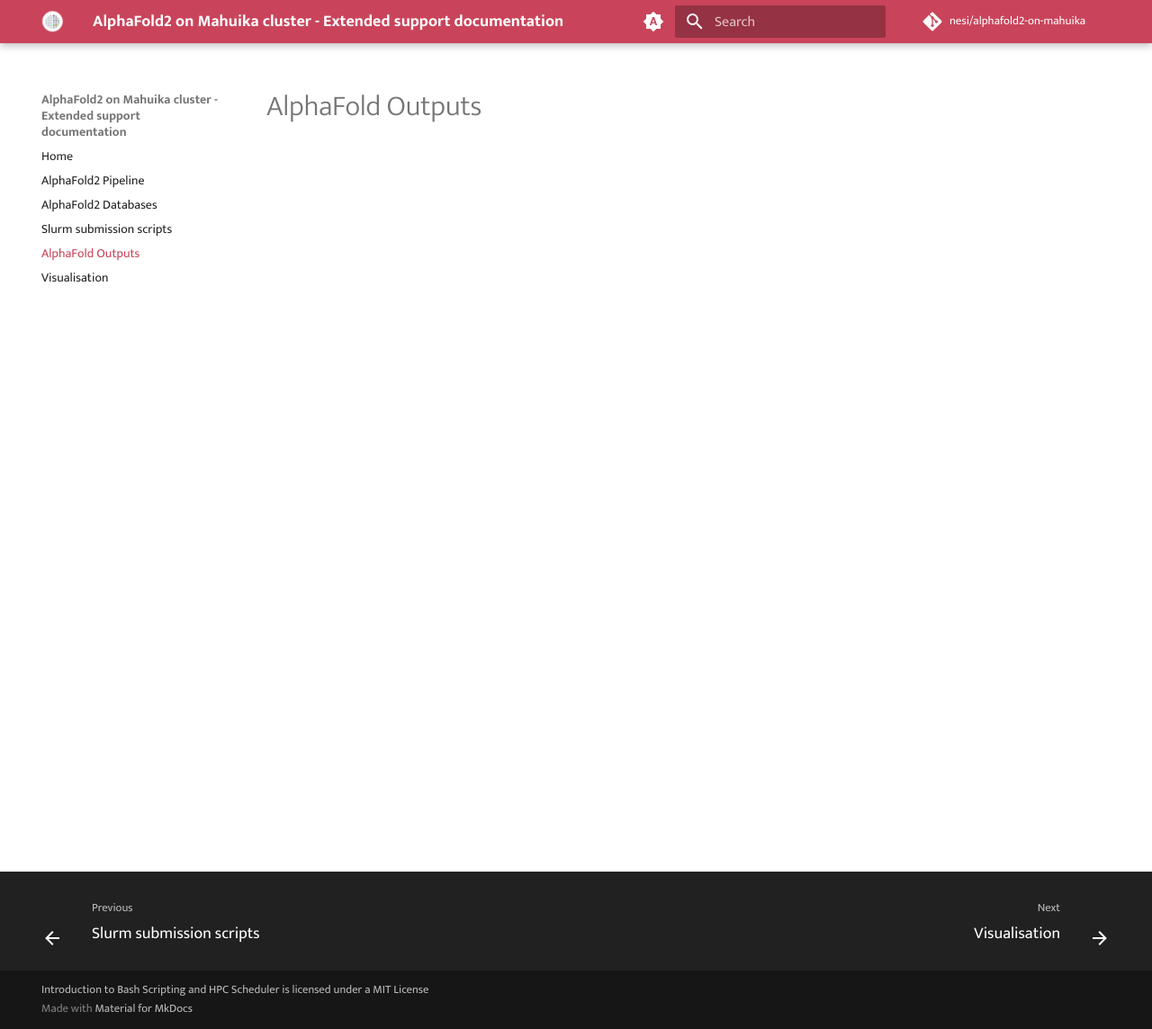
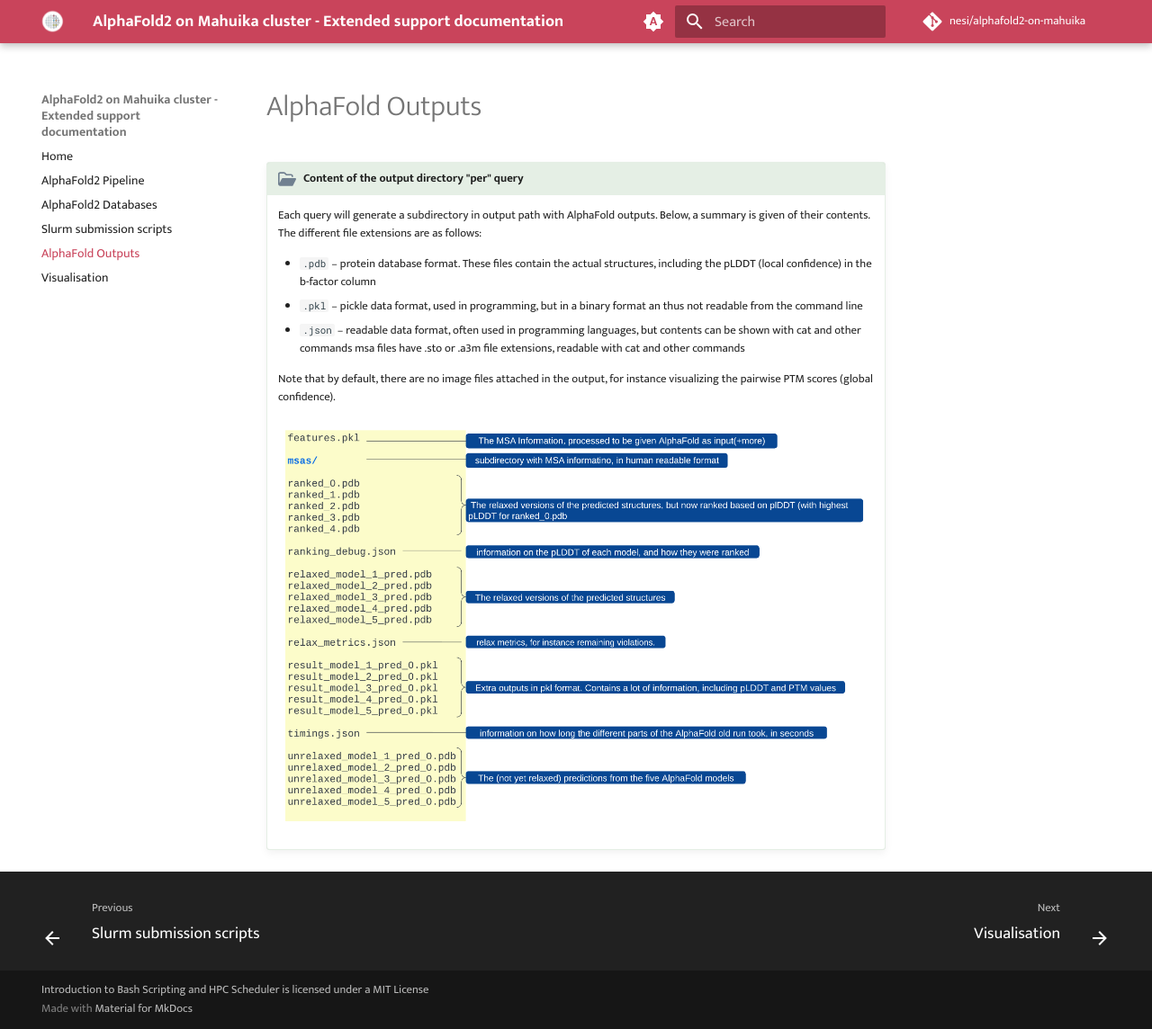
Before and after one commit to nesi/alphafold2-on-mahuika, an MkDocs documentation site: the page built from docs/4_alphafold_outputs.md, in a window 1280 px wide and 1144 px high. Shown: the whole window at 90% size. Built offline with MkDocs 1.6.1 and Material for MkDocs 9.7.7, drawn with Linux system fonts in a browser that asks for light colours; comment, search, counter and statistics services are not loaded.

Commit message:
populate outputs

```diff
--- a/docs/4_alphafold_outputs.md
+++ b/docs/4_alphafold_outputs.md
@@ -1 +1,15 @@
 # AlphaFold Outputs
+
+!!! folder-open "Content of the output directory "per" query"
+
+    Each query will generate a subdirectory in output path with AlphaFold outputs. Below, a summary is given of their contents. The different file extensions are as follows:
+
+    - `.pdb` – protein database format. These files contain the actual structures, including the pLDDT (local confidence) in the b-factor column
+    - `.pkl` – pickle data format, used in programming, but in a binary format an thus not readable from the command line
+    - `.json` – readable data format, often used in programming languages, but contents can be shown with cat and other commands
+    msa files have .sto or .a3m file extensions, readable with cat and other commands
+
+    Note that by default, there are no image files attached in the output, for instance visualizing the pairwise PTM scores (global confidence).
+
+
+    ![image](./nesi_images/output_definitions.png)
```
